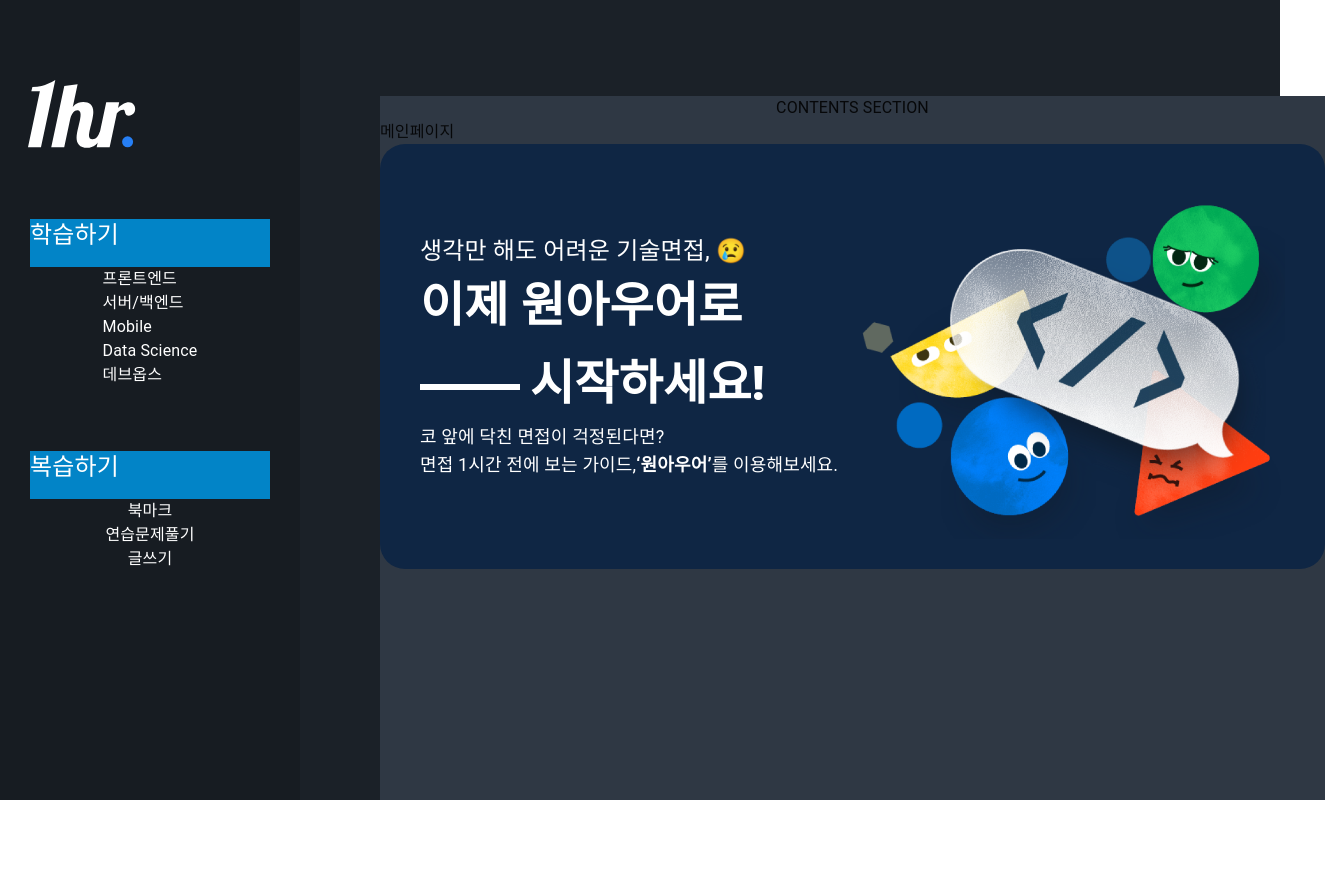
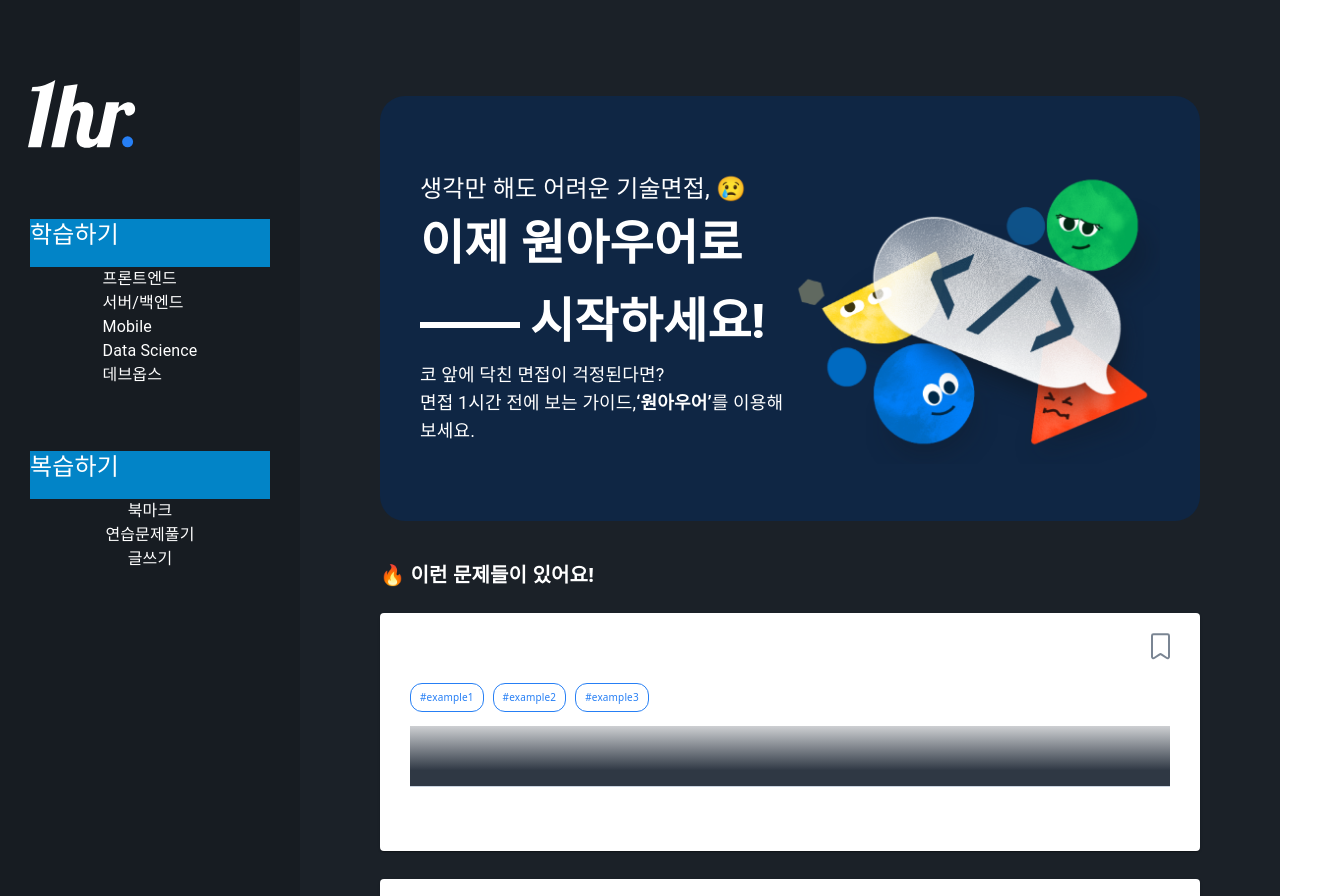
Before and after one commit to cathyleeu/1hour-deploy-test, a Next.js app: page / in a window 1280 px wide. Shown: the top 896 px of the page, 1325 px wide, since content can reach past the window. Before the commit the page ends 800 px from the top, so only its background shows below. Built offline with nearby package versions, Linux system fonts and the light colour scheme.

Commit message:
feat: main page 완료

```diff
--- a/components/Banner/index.tsx
+++ b/components/Banner/index.tsx
@@ -8,76 +8,66 @@ interface Props {
   img: string;
 }
 
-
 export const MainBanner = () => {
   return (
     <div
-      className='
-        w-screen h-screen
-        max-w-[945px] max-h-[425px]
+      className="
+        w-full h-screen
+        min-w-[750px] max-h-[425px]
         flex flex-col md:flex-row
         bg-primary  rounded-[25px]
         px-10 py-4
       items-center
-      '
+      "
     >
-      <div className='w-1/2'>
-        <p className='text-white text-2xl'>생각만 해도 어려운 기술면접, 😢</p>
-        <h1 className='
-          text-white font-black text-5xl leading-relaxed'>
+      <div className="w-1/2">
+        <p className="text-white text-2xl">생각만 해도 어려운 기술면접, 😢</p>
+        <h1
+          className="
+          text-white font-black text-5xl leading-relaxed"
+        >
           <p>이제 원아우어로</p>
-          <p className="
+          <p
+            className="
             relative
             before:absolute
             before:content-[' ']
-            before:border-[3px] before:border-white before:w-[100px] before:top-[50%]">
-              <span className='ml-[110px]'>시작하세요!</span>
+            before:border-[3px] before:border-white before:w-[100px] before:top-[50%]"
+          >
+            <span className="ml-[110px]">시작하세요!</span>
           </p>
         </h1>
-        <p className='text-white text-lg'>
+        <p className="text-white text-lg">
           코 앞에 닥친 면접이 걱정된다면? <br />
           면접 1시간 전에 보는 가이드,
           <strong>‘원아우어’</strong>를 이용해보세요.
         </p>
       </div>
-      <div className='relative w-1/2 h-full'>
-        <Image
-          src={'/assets/images/banner/main.png'}
-          layout="fill"
-          objectFit="contain"
-          priority
-        />
+      <div className="relative w-1/2 h-full">
+        <Image src={'/assets/images/banner/main.png'} layout="fill" objectFit="contain" priority />
       </div>
     </div>
-  )
-}
+  );
+};
 
-export default function Banner({
-  label,
-  title,
-  desc,
-  img
-}: Props) {
+export default function Banner({ label, title, desc, img }: Props) {
   return (
-    <div className='
+    <div
+      className="
       w-full flex flex-col md:flex-row content-center
       bg-gray rounded-[25px]
       sm:max-h-[254px] max-w-[945px]
       px-10 py-4
-    '>
-      <div className='max-w-[500px]'>
+    "
+    >
+      <div className="max-w-[500px]">
         {label ? <p>{label}</p> : null}
-        <h1 className='text-white font-black text-5xl mt-8 my-4'>{title}</h1>
-        <p className='text-white'>{desc}</p>
+        <h1 className="text-white font-black text-5xl mt-8 my-4">{title}</h1>
+        <p className="text-white">{desc}</p>
       </div>
-      <div className='-ml-2 relative w-[378px] h-[232px]'>
-        <Image
-          src={img}
-          layout="fill"
-          objectFit="contain"
-          priority
-        />
+      <div className="-ml-2 relative w-[378px] h-[232px]">
+        <Image src={img} layout="fill" objectFit="contain" priority />
       </div>
     </div>
-  )
+  );
 }
--- a/components/Layout/Layout.tsx
+++ b/components/Layout/Layout.tsx
@@ -7,10 +7,10 @@ interface Props {
 
 export default function Layout({ children }: Props) {
   return (
-    <div className="grid grid-cols-layout h-screen w-screen bg-gray">
+    <div className="grid grid-cols-layout min-h-screen h-full w-screen bg-gray">
       <Sidebar />
       {/* MAIN : pages */}
-      <div className="flex flex-col items-center bg-gray-light mt-24 mx-20 ">
+      <div className="flex flex-col items-center mt-24 mx-20 ">
         {/* <Navbar /> */}
         {children}
       </div>
--- a/components/common/question-card.tsx
+++ b/components/common/question-card.tsx
@@ -17,7 +17,7 @@ const QuestionCard = ({ description, isBookmark, tags, title, id }: Props) => {
   const { onToggleBookmark, onToggleShow, show } = useQuestionCard();
 
   return (
-    <Card className="bg-gray px-[30px] py-[20px] w-full rounded-[25px]" sx={{}}>
+    <Card className="bg-gray-light px-[30px] py-[20px] w-full rounded-[25px]" sx={{}}>
       <section className="flex justify-between">
         <p className="text-white font-bold text-[24px]">{title}</p>
         <Bookmark isChecked={isBookmark} onClick={() => onToggleBookmark(id)} />
@@ -33,12 +33,12 @@ const QuestionCard = ({ description, isBookmark, tags, title, id }: Props) => {
           <div
             className="absolute w-full h-full top-0 rotate-180"
             style={{
-              background: 'linear-gradient(180deg, #1B2128 25.83%, rgba(27, 33, 40, 0) 123.33%)',
+              background: 'linear-gradient(180deg, #2f3844 25.83%, rgba(27, 33, 40, 0) 123.33%)',
             }}
           />
         )}
       </section>
-      <section className="border-t border-[#313B46] pt-[20px] flex align-middle justify-center gap-[7px]">
+      <section className="border-t border-slate-300 pt-[20px] flex align-middle justify-center gap-[7px]">
         <button className="text-white" onClick={onToggleShow}>
           자세히보기
         </button>
--- a/pages/_app.tsx
+++ b/pages/_app.tsx
@@ -1,12 +1,12 @@
-import '../styles/globals.scss'
-import type { AppProps } from 'next/app'
-import Head from 'next/head'
-import Layout from '@components/Layout'
-import CssBaseline from '@mui/material/CssBaseline'
+import '../styles/globals.scss';
+import type { AppProps } from 'next/app';
+import Head from 'next/head';
+import Layout from '@components/Layout';
+import CssBaseline from '@mui/material/CssBaseline';
 
 function MyApp({ Component, pageProps }: AppProps) {
   return (
-    <>
+    <div>
       <Head>
         <title>1Hour</title>
         <meta name="description" content="개발자를 위한 기술 면접 사이트" />
@@ -14,11 +14,10 @@ function MyApp({ Component, pageProps }: AppProps) {
       </Head>
       <CssBaseline />
       <Layout>
-        <h1>CONTENTS SECTION</h1>
         <Component {...pageProps} />
       </Layout>
-    </>
-  )
+    </div>
+  );
 }
 
-export default MyApp
+export default MyApp;
--- a/pages/index.tsx
+++ b/pages/index.tsx
@@ -1,22 +1,35 @@
-import type { NextPage } from 'next'
-import Head from 'next/head'
-import styles from '../styles/Home.module.scss'
-import { MainBanner } from '@components/Banner'
+import type { NextPage } from 'next';
+import Head from 'next/head';
+import { MainBanner } from '@components/Banner';
+import QuestionCard from '@components/common/question-card';
 
 const Home: NextPage = () => {
+  const temp = {
+    description:
+      'Lorem Ipsum is simply dummy text of the printing and typesetting industry. Lorem Ipsum has been the industrys standard dummy text ever since the 1500s, when an unknown printer took a galley of type and scrambled it to make a type specimen book. It has survived not only five centuries, but also the leap into electronic typesetting, remaining essentially unchanged. It was popularised in the 1960s with the release of Letraset sheets containing Lorem Ipsum passages, and more recently with desktop publishing software like Aldus PageMaker including versions of Lorem Ipsum.',
+    isBookmark: false,
+    tags: ['example1', 'example2', 'example3'],
+    title: 'What is Lorem Ipsum?',
+    id: 1,
+  };
   return (
-    <div>
+    <div className="w-full">
       <Head>
         <title>1Hour</title>
         <meta name="description" content="개발자를 위한 기술 면접 사이트" />
         <link rel="icon" href="/favicon.ico" />
       </Head>
-      <div>
-        메인페이지
+      <div className="m-auto">
         <MainBanner />
+        <h2 className="font-sans text-xl text-white font-bold mt-10 mb-6">🔥 이런 문제들이 있어요!</h2>
+        <div className="flex flex-col gap-7 mb-40">
+          <QuestionCard {...temp} />
+          <QuestionCard {...temp} />
+          <QuestionCard {...temp} />
         </div>
+      </div>
     </div>
-  )
-}
+  );
+};
 
-export default Home
+export default Home;
--- a/styles/reset.scss
+++ /dev/null
@@ -1,124 +0,0 @@
-html,
-body,
-div,
-span,
-applet,
-object,
-iframe,
-h1,
-h2,
-h3,
-h4,
-h5,
-h6,
-p,
-blockquote,
-pre,
-a,
-abbr,
-acronym,
-address,
-big,
-cite,
-code,
-del,
-dfn,
-em,
-img,
-ins,
-kbd,
-q,
-s,
-samp,
-small,
-strike,
-strong,
-sub,
-sup,
-tt,
-var,
-b,
-u,
-i,
-center,
-dl,
-dt,
-dd,
-ol,
-ul,
-li,
-fieldset,
-form,
-label,
-legend,
-table,
-caption,
-tbody,
-tfoot,
-thead,
-tr,
-th,
-td,
-article,
-aside,
-canvas,
-details,
-embed,
-figure,
-figcaption,
-footer,
-header,
-hgroup,
-menu,
-nav,
-output,
-ruby,
-section,
-summary,
-time,
-mark,
-audio,
-video {
-  margin: 0;
-  padding: 0;
-  border: 0;
-  font-size: 100%;
-  font: inherit;
-  vertical-align: baseline;
-}
-/* HTML5 display-role reset for older browsers */
-article,
-aside,
-details,
-figcaption,
-figure,
-footer,
-header,
-hgroup,
-menu,
-nav,
-section {
-  display: block;
-}
-body {
-  line-height: 1;
-}
-ol,
-ul {
-  list-style: none;
-}
-blockquote,
-q {
-  quotes: none;
-}
-blockquote:before,
-blockquote:after,
-q:before,
-q:after {
-  content: '';
-  content: none;
-}
-table {
-  border-collapse: collapse;
-  border-spacing: 0;
-}
```
Also changed, not shown: pages/_document.js (+6 -6 lines), components/common/Dropdown.tsx (renamed from components/Dropdown.tsx), styles/Home.module.scss (deleted).
